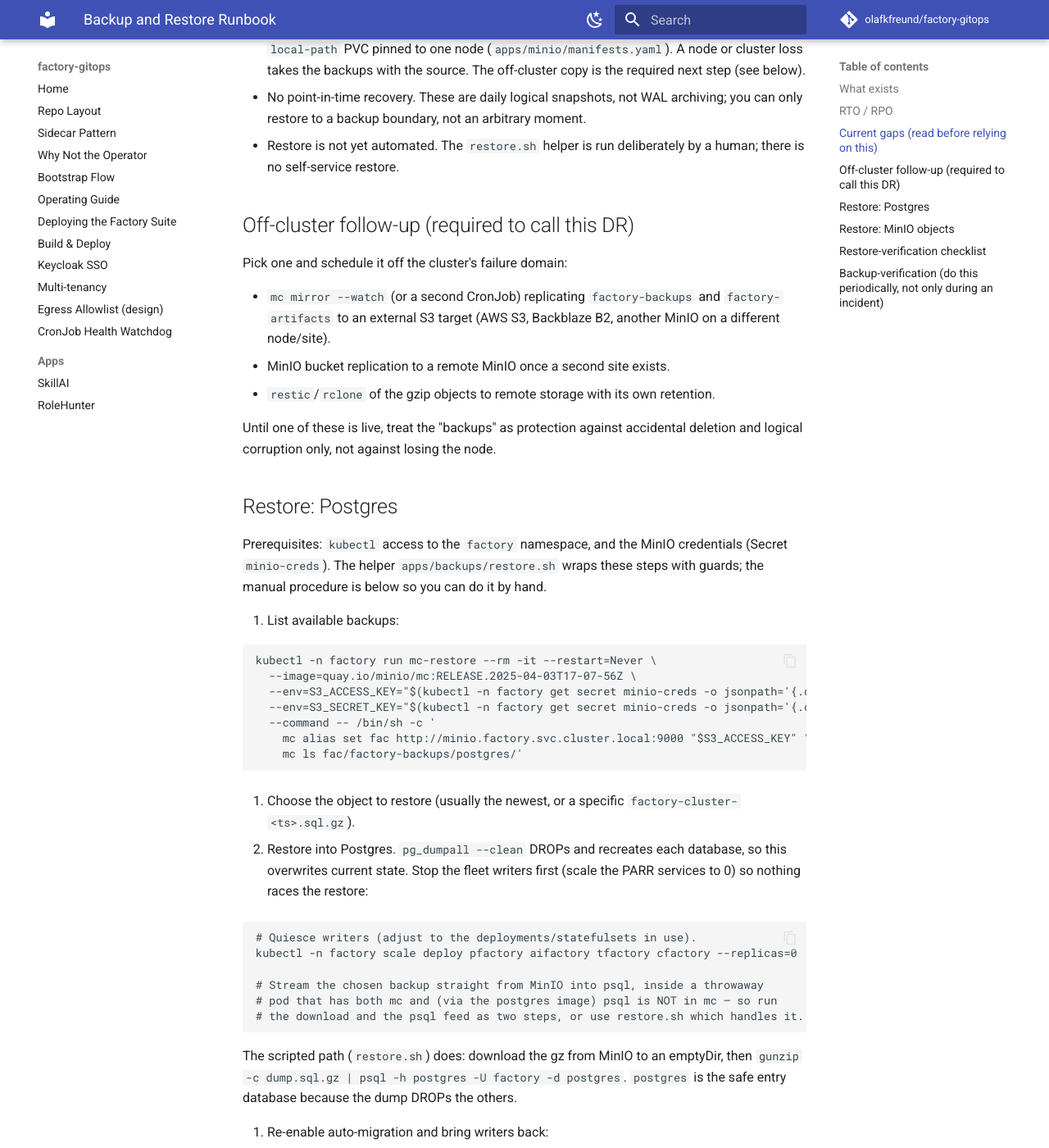
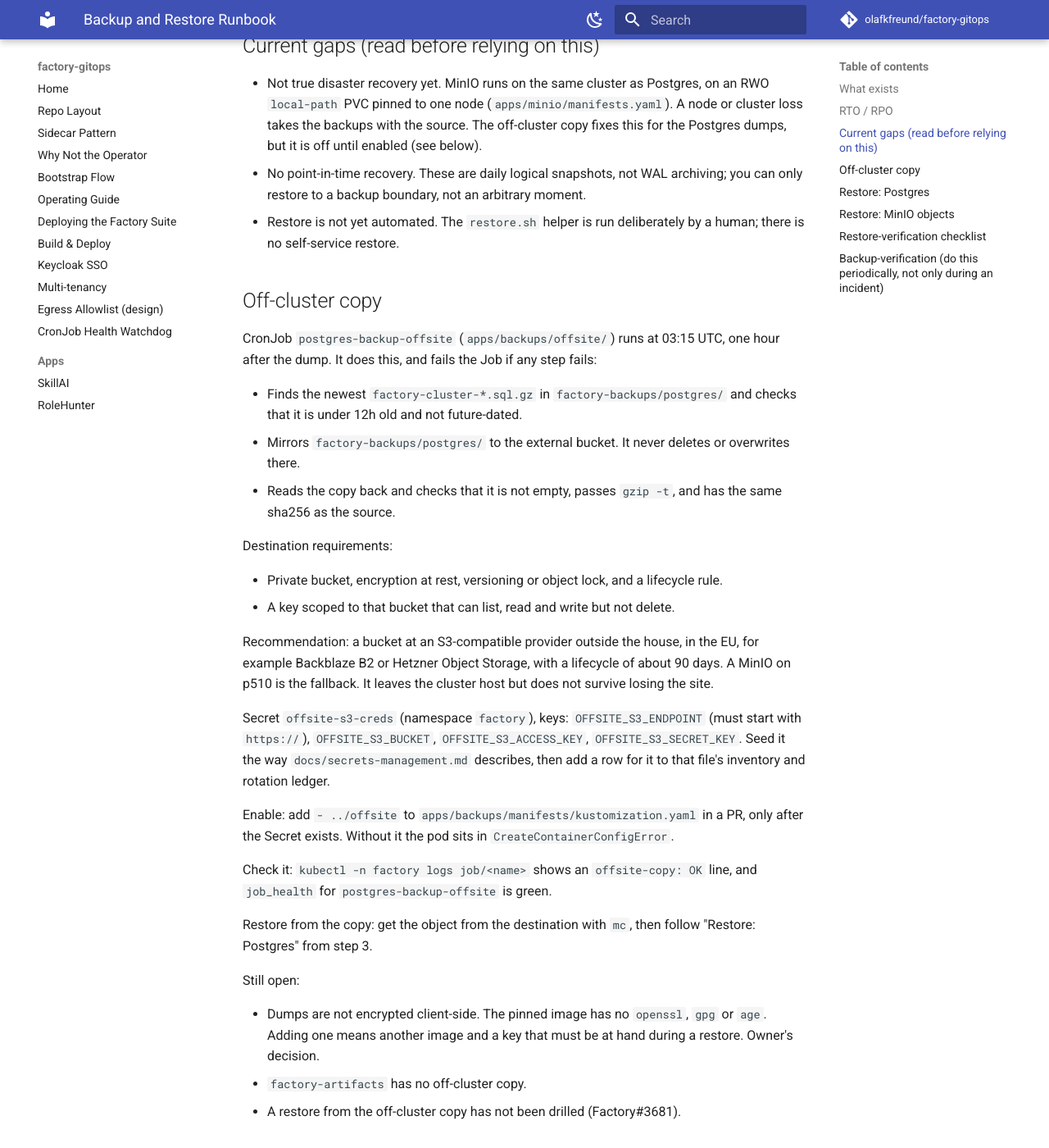
Before and after one commit to olafkfreund/factory-gitops, an MkDocs documentation site: the page built from docs/restore.md, in a window 1280 px wide and 1400 px high, scrolled down 983 px. Shown: the whole window at 82% size. Built offline with MkDocs 1.6.1 and Material for MkDocs 9.7.7, drawn with Linux system fonts in a browser that asks for light colours; comment, search, counter and statistics services are not loaded; some of the changed text lies outside the part shown.

Commit message:
feat(backups): off-cluster copy of the postgres dumps, off until enabled (Factory#3681)
Plan steps 1-5 of plan/2026-11-14-3681-offsite-backup-copy.md.
apps/backups/offsite/ is its own kustomization and is not referenced by
apps/backups/manifests, so Argo CD deploys nothing until the owner seeds
offsite-s3-creds and adds '- ../offsite'. Each run checks the newest dump
is fresh, mirrors without delete or overwrite, and reads the copy back
(sha256 + gzip -t).

Steps 1-2 by codex, steps 3-5 by the coder agent.

Co-Authored-By: Claude Fable 5.2 <noreply@anthropic.com>
Claude-Session: https://claude.ai/code/session_01WtDyDqabJ8SR4gD3ubwYx1

```diff
--- a/docs/restore.md
+++ b/docs/restore.md
@@ -17,6 +17,10 @@ Factory control plane (Factory#321, tracked under the compliance program #310).
   `factory-artifacts` bucket too, so an overwrite or delete of an evidence object
   leaves a recoverable prior version.
 
+- Off-cluster copy of the dumps: `apps/backups/offsite/` (CronJob
+  `postgres-backup-offsite`, 03:15 UTC). Off until enabled, see "Off-cluster
+  copy" below.
+
 The dump is a single plain-SQL file covering every database
 (`pfactory`, `tfactory`, `aifactory`, `cfactory`, `factory`) plus global roles,
 so a full restore is one `psql` feed.
@@ -35,25 +39,58 @@ so a full restore is one `psql` feed.
 
 - Not true disaster recovery yet. MinIO runs on the same cluster as Postgres, on
   an RWO `local-path` PVC pinned to one node (`apps/minio/manifests.yaml`). A node
-  or cluster loss takes the backups with the source. The off-cluster copy is the
-  required next step (see below).
+  or cluster loss takes the backups with the source. The off-cluster copy fixes
+  this for the Postgres dumps, but it is off until enabled (see below).
 - No point-in-time recovery. These are daily logical snapshots, not WAL
   archiving; you can only restore to a backup boundary, not an arbitrary moment.
 - Restore is not yet automated. The `restore.sh` helper is run deliberately by a
   human; there is no self-service restore.
 
-## Off-cluster follow-up (required to call this DR)
+## Off-cluster copy
 
-Pick one and schedule it off the cluster's failure domain:
+CronJob `postgres-backup-offsite` (`apps/backups/offsite/`) runs at 03:15 UTC,
+one hour after the dump. It does this, and fails the Job if any step fails:
 
-- `mc mirror --watch` (or a second CronJob) replicating `factory-backups` and
-  `factory-artifacts` to an external S3 target (AWS S3, Backblaze B2, another
-  MinIO on a different node/site).
-- MinIO bucket replication to a remote MinIO once a second site exists.
-- `restic`/`rclone` of the gzip objects to remote storage with its own retention.
+- Finds the newest `factory-cluster-*.sql.gz` in `factory-backups/postgres/` and
+  checks that it is under 12h old and not future-dated.
+- Mirrors `factory-backups/postgres/` to the external bucket. It never deletes or
+  overwrites there.
+- Reads the copy back and checks that it is not empty, passes `gzip -t`, and has
+  the same sha256 as the source.
 
-Until one of these is live, treat the "backups" as protection against accidental
-deletion and logical corruption only, not against losing the node.
+Destination requirements:
+
+- Private bucket, encryption at rest, versioning or object lock, and a lifecycle
+  rule.
+- A key scoped to that bucket that can list, read and write but not delete.
+
+Recommendation: a bucket at an S3-compatible provider outside the house, in the
+EU, for example Backblaze B2 or Hetzner Object Storage, with a lifecycle of about
+90 days. A MinIO on p510 is the fallback. It leaves the cluster host but does not
+survive losing the site.
+
+Secret `offsite-s3-creds` (namespace `factory`), keys: `OFFSITE_S3_ENDPOINT`
+(must start with `https://`), `OFFSITE_S3_BUCKET`, `OFFSITE_S3_ACCESS_KEY`,
+`OFFSITE_S3_SECRET_KEY`. Seed it the way `docs/secrets-management.md` describes,
+then add a row for it to that file's inventory and rotation ledger.
+
+Enable: add `- ../offsite` to `apps/backups/manifests/kustomization.yaml` in a PR,
+only after the Secret exists. Without it the pod sits in
+`CreateContainerConfigError`.
+
+Check it: `kubectl -n factory logs job/<name>` shows an `offsite-copy: OK` line,
+and `job_health` for `postgres-backup-offsite` is green.
+
+Restore from the copy: get the object from the destination with `mc`, then follow
+"Restore: Postgres" from step 3.
+
+Still open:
+
+- Dumps are not encrypted client-side. The pinned image has no `openssl`, `gpg`
+  or `age`. Adding one means another image and a key that must be at hand during
+  a restore. Owner's decision.
+- `factory-artifacts` has no off-cluster copy.
+- A restore from the off-cluster copy has not been drilled (Factory#3681).
 
 ## Restore: Postgres
 
@@ -121,9 +158,9 @@ depends on what happened:
 - Overwrite: same as above — list versions, copy the good version-id back over
   the key.
 
-- Whole-bucket loss (node gone): only recoverable from the off-cluster copy once
-  that follow-up is implemented. Until then, this case is unrecoverable — call it
-  out honestly in any DR sign-off.
+- Whole-bucket loss (node gone): the Postgres dumps are recoverable from the
+  off-cluster copy once it is enabled. `factory-artifacts` is not: it has no
+  off-cluster copy. Say so in any DR sign-off.
 
 ## Restore-verification checklist
 
@@ -148,5 +185,8 @@ Run after any Postgres restore, before returning the fleet to service:
       and recent `jobs`/`pods` show completions, not failures.
 - [ ] Today's object exists and is non-trivial in size:
       `mc ls fac/factory-backups/postgres/`.
+- [ ] The off-cluster job is succeeding (once enabled): `job_health` for
+      `postgres-backup-offsite`, and the newest Job log has an `offsite-copy: OK`
+      line.
 - [ ] Restore drill on a scratch namespace/database at least quarterly — an
       untested backup is not a backup.
```
Also changed, not shown: 6 other files.
